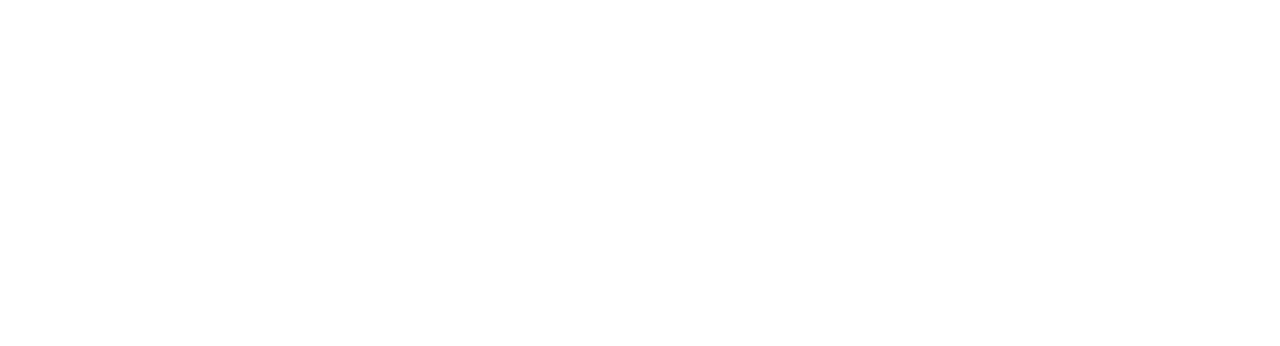
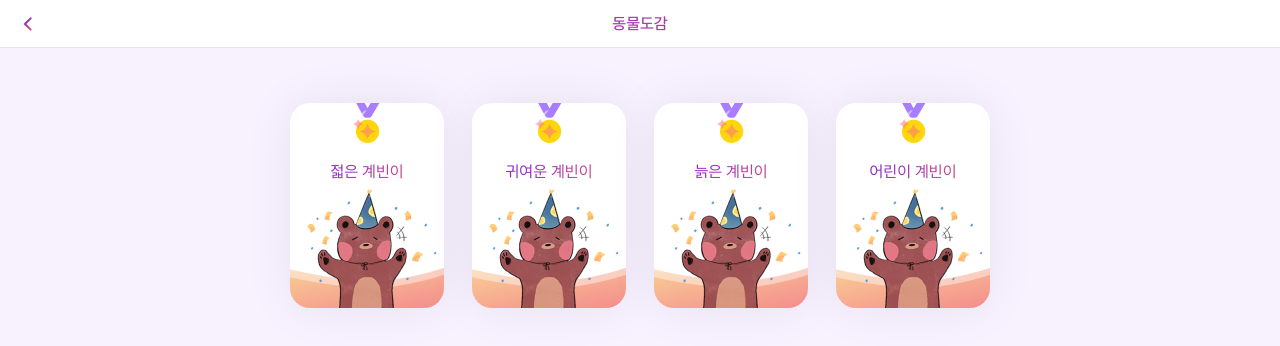
Before and after one commit to teamGrowing/growing-web, a React (Create React App) app: page /more/pet in a window 1280 px wide. Before the commit this address had no page. Shown: the top 346 px of the page. Built offline with nearby package versions, Linux system fonts and the light colour scheme.

Commit message:
feat: add pet page

```diff
--- a/src/Routes.tsx
+++ b/src/Routes.tsx
@@ -10,6 +10,7 @@ import ProfilePage from './pages/more/ProfilePage';
 import InfoPage from './pages/more/InfoPage';
 import SettingPage from './pages/more/SettingPage';
 import PhotoDetailPage from './pages/gallery/PhotoDetailPage';
+import PetPage from './pages/more/PetPage';
 
 function GrowingRoutes() {
   return (
@@ -31,6 +32,7 @@ function GrowingRoutes() {
       </Route>
       <Route path="/more/info" element={<InfoPage />} />
       <Route path="/more/setting" element={<SettingPage />} />
+      <Route path="/more/pet" element={<PetPage />} />
     </Routes>
   );
 }
--- a/src/components/pages/more/PetDetailCard.tsx
+++ b/src/components/pages/more/PetDetailCard.tsx
@@ -3,6 +3,7 @@ import PetDto from '../../../types/more/PostPet.dto';
 import backgroundImg from '../../../assets/image/DetailCardBackground.png';
 import infoBackgroundImg from '../../../assets/image/DetailInfoBackground.png';
 import bearImg from '../../../assets/image/Bear.png'; // 임시로 넣어둠
+import Icon from '../../common/Icon/Icon';
 
 const zoomIn = keyframes`
   from {
@@ -130,13 +131,25 @@ const Content = styled.div<{ width: string }>`
 
 type PetDetailCardProps = {
   petInfo: PetDto;
+  onClick: React.MouseEventHandler;
 };
 
-function PetDetailCard({ petInfo }: PetDetailCardProps) {
+function PetDetailCard({ petInfo, onClick }: PetDetailCardProps) {
   const nickname = '별이';
 
   return (
     <Background>
+      <Icon
+        icon="IconExit"
+        style={{
+          position: 'absolute',
+          width: '24px',
+          height: '24px',
+          left: '277px',
+          top: '9px',
+        }}
+        onClick={onClick}
+      />
       <Image petImg={bearImg} />
       <InfoContainer>
         <Name className="text-gradient400">{petInfo.name}</Name>
--- /dev/null
+++ b/src/pages/more/PetPage.tsx
@@ -0,0 +1,85 @@
+import styled from 'styled-components';
+import { useState } from 'react';
+import ReactDOM from 'react-dom';
+import { useNavigate } from 'react-router-dom';
+import Icon from '../../components/common/Icon/Icon';
+import TopBar from '../../components/common/TopBar/TopBar';
+import PetCard from '../../components/pages/more/PetCard';
+import PetDetailCard from '../../components/pages/more/PetDetailCard';
+import PaddingContainer from '../../styles/common/layout';
+import PurpleBackground from '../../styles/common/PurpleBackground';
+import PostPetLineDto from '../../types/more/PostPetLine.dto';
+import PostPetDto from '../../types/more/PostPet.dto';
+
+const Wrapper = styled.div`
+  width: 100%;
+  height: 100%;
+  display: flex;
+  flex-direction: row;
+  align-items: center;
+  justify-content: center;
+  flex-wrap: wrap;
+  padding: 41px 0;
+`;
+const Layer = styled.div`
+  position: fixed;
+  top: 0;
+  left: 0;
+  width: 100%;
+  height: 100%;
+  background-color: rgba(0, 0, 0, 0.3); ;
+`;
+function PetPage() {
+  const [detailInfo, setDetailInfo] = useState<PostPetDto | null>(null);
+  const navigate = useNavigate();
+
+  const data: PostPetLineDto[] = [
+    { name: '젋은 계빈이', imageUrl: '', id: '1', endedAt: '2020-02-02' },
+    { name: '귀여운 계빈이', imageUrl: '', id: '2', endedAt: '2020-03-04' },
+    { name: '늙은 계빈이', imageUrl: '', id: '3', endedAt: '2020-05-06' },
+    { name: '어린이 계빈이', imageUrl: '', id: '4', endedAt: '2020-07-08' },
+  ];
+
+  const clickCardHandler = () => {
+    // TODO detail 요청
+    const receivedData = {
+      id: '1',
+      imageUrl: '',
+      name: '젋은 계빈이',
+      createdAt: '2020-02-02',
+      endedAt: '2020-02-02',
+      description:
+        '계빈이는 행복하게 머고 자고 즐기다가 갔습니다~ 고맙다고 전해달래요',
+    };
+    setDetailInfo(receivedData);
+  };
+
+  return (
+    <PurpleBackground>
+      <TopBar
+        leftNode={<Icon icon="IconArrowLeft" />}
+        onLeftClick={() => navigate('/more')}
+        title="동물도감"
+      />
+      <PaddingContainer>
+        <Wrapper>
+          {data.map((pet) => (
+            <PetCard key={pet.id} petInfo={pet} onClick={clickCardHandler} />
+          ))}
+        </Wrapper>
+        {detailInfo &&
+          ReactDOM.createPortal(
+            <>
+              <Layer />
+              <PetDetailCard
+                petInfo={detailInfo}
+                onClick={() => setDetailInfo(null)}
+              />
+            </>,
+            document.getElementById('modal-root') as Element
+          )}
+      </PaddingContainer>
+    </PurpleBackground>
+  );
+}
+export default PetPage;
```
